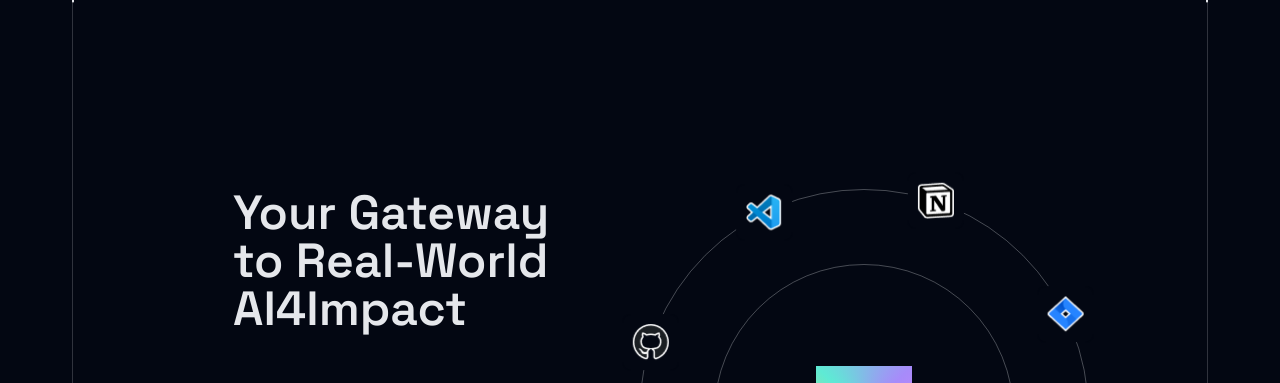
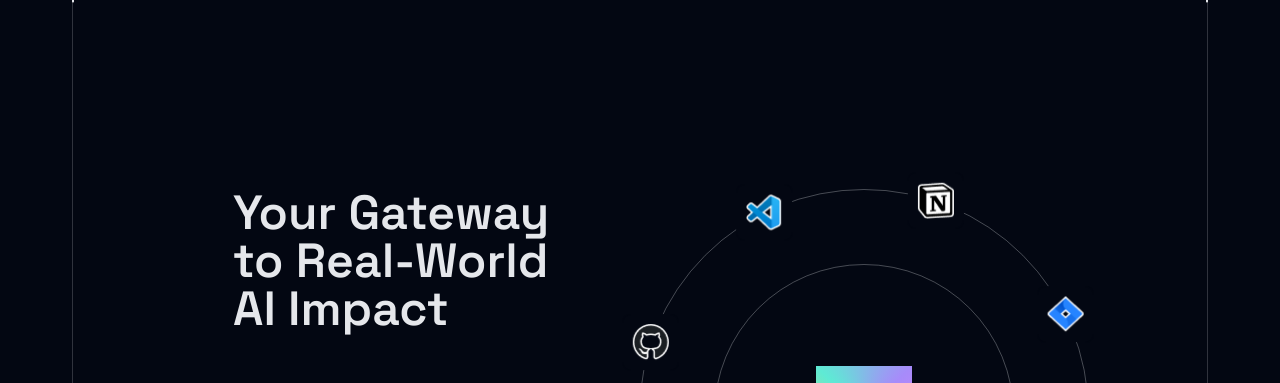
Before and after one commit to chrismazi/AI4IMPACT, a Next.js app: page / in a window 1280 px wide. Shown: the part 1804-2187 px from the top of the page. Built offline with nearby package versions, Linux system fonts and the light colour scheme; grey boxes are pictures that could not be loaded.

Commit message:
Commit Changes

```diff
--- a/src/sections/Features.tsx
+++ b/src/sections/Features.tsx
@@ -44,7 +44,7 @@ export const Features = () => {
             <div className="grid grid-cols-1 lg:grid-cols-2 gap-20">
               <div>
             <h2 className="text-3xl md:text-4xl lg:text-5xl font-semibold text-gray-200 leading-tight">
-              Your Gateway to Real-World AI4Impact
+              Your Gateway to Real-World AI Impact
             </h2>
             <ul className="mt-12 flex flex-col gap-8">
               {features.map((feature) => (
```
